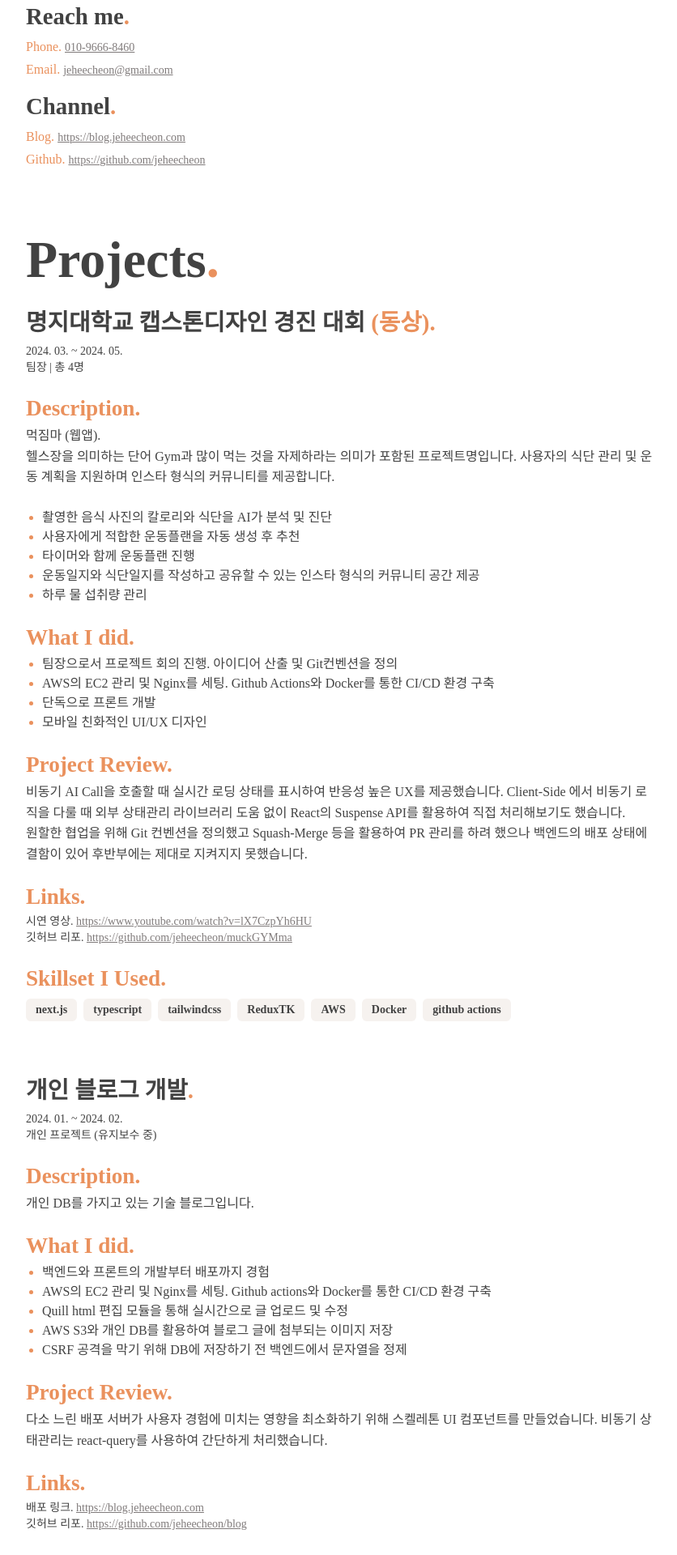
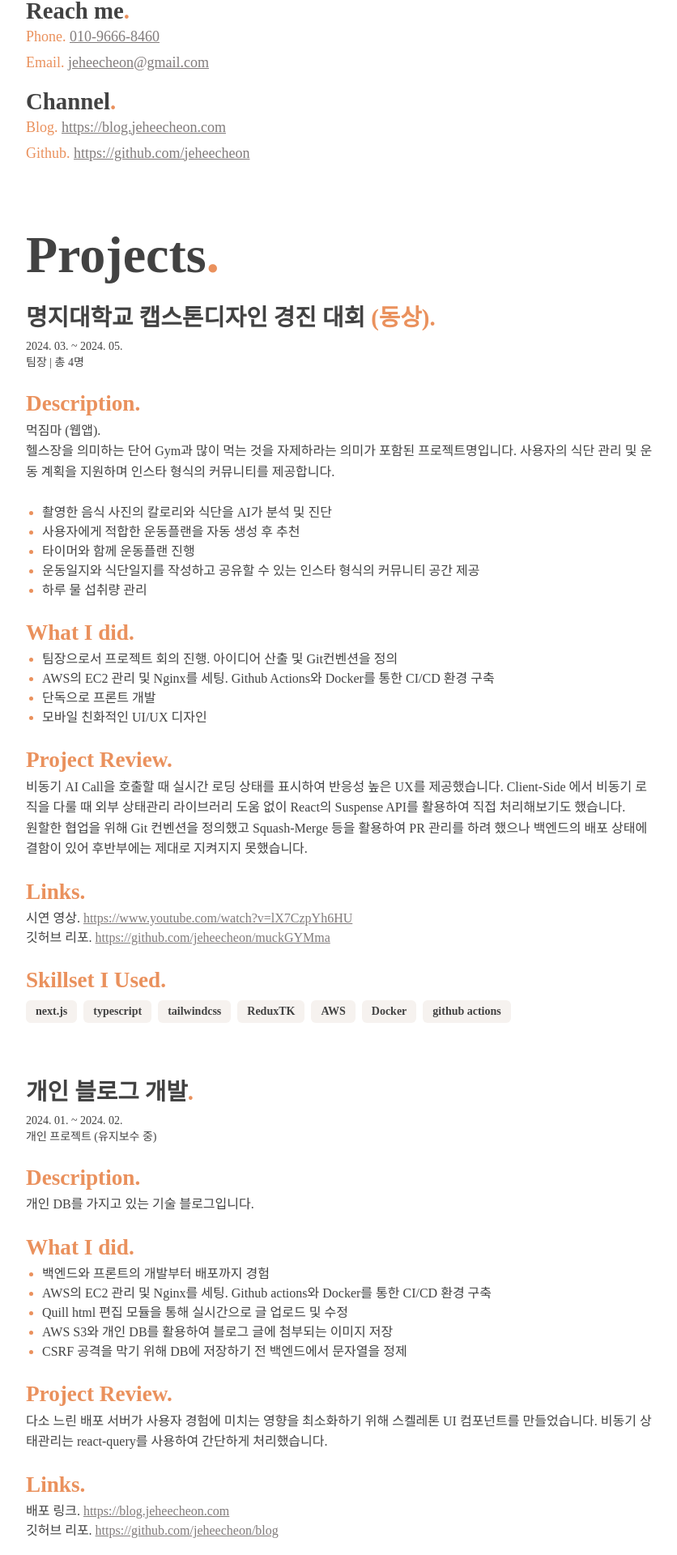
Before and after one commit to jeheecheon/resume, a React (Vite) app: page / in a window 1280 px wide. Shown: the part 707-2627 px from the top of the page at 81% size, without its empty margins (220-1056 px from the left). Built offline with nearby package versions, Linux system fonts and the light colour scheme; a web font is replaced by a local one.

Commit message:
style: 이력서 수정

```diff
--- a/src/app/page.tsx
+++ b/src/app/page.tsx
@@ -49,7 +49,7 @@ Page.Contact = function Contact() {
             <div className="flex flex-col sm:flex-row gap-x-4 items-center">
                 {/* <div className="w-full aspect-square max-w-[14rem] bg-gray-200 rounded-full sm:rounded-3xl" /> */}
 
-                <div className="w-full sm:w-fit px-3 sm:px-0 flex flex-col gap-y-3 justify-around">
+                <div className="w-full sm:w-fit px-3 sm:px-0 flex flex-col gap-y-5 justify-around sm:text-lg">
                     <div className="space-y-1 flex flex-col">
                         <h3>Reach me</h3>
 
@@ -60,7 +60,6 @@ Page.Contact = function Contact() {
                             <a
                                 title="Phone Number"
                                 href="tel:010-9666-8460"
-                                className="text-sm"
                             >
                                 010-9666-8460
                             </a>
@@ -73,7 +72,6 @@ Page.Contact = function Contact() {
                             <a
                                 title="Email"
                                 href="mailto:jeheecheon@gmail.com"
-                                className="text-sm"
                             >
                                 jeheecheon@gmail.com
                             </a>
@@ -90,7 +88,6 @@ Page.Contact = function Contact() {
                             <a
                                 title="Blog"
                                 href="https://blog.jeheecheon.com"
-                                className="text-sm"
                                 target="_blank"
                                 rel="noreferrer"
                             >
@@ -105,7 +102,6 @@ Page.Contact = function Contact() {
                             <a
                                 title="Github"
                                 href="https://github.com/jeheecheon"
-                                className="text-sm"
                                 target="_blank"
                                 rel="noreferrer"
                             >
@@ -211,7 +207,7 @@ Page.Projects = function Projects() {
 
                 <div className="mt-5 text-theme-1">
                     <h4>Links</h4>
-                    <p className="text-sm">
+                    <p className="text-sm sm:text-base">
                         <span>시연 영상. </span>
                         <a
                             title="먹짐마 시연 영상"
@@ -222,7 +218,7 @@ Page.Projects = function Projects() {
                             https://www.youtube.com/watch?v=lX7CzpYh6HU
                         </a>
                     </p>
-                    <p className="text-sm">
+                    <p className="text-sm sm:text-base">
                         <span>깃허브 리포. </span>
                         <a
                             title="먹짐마 깃허브 리포"
@@ -308,7 +304,7 @@ Page.Projects = function Projects() {
 
                 <div className="mt-5 text-theme-1">
                     <h4>Links</h4>
-                    <p className="text-sm">
+                    <p className="text-sm sm:text-base">
                         <span>배포 링크. </span>
                         <a
                             title="개인 블로그"
@@ -319,7 +315,7 @@ Page.Projects = function Projects() {
                             https://blog.jeheecheon.com
                         </a>
                     </p>
-                    <p className="text-sm">
+                    <p className="text-sm sm:text-base">
                         <span>깃허브 리포. </span>
                         <a
                             title="개인 블로그 깃허브 리포"
@@ -411,7 +407,7 @@ Page.Projects = function Projects() {
 
                 <div className="mt-5 text-theme-1">
                     <h4>Links</h4>
-                    <p className="text-sm">
+                    <p className="text-sm sm:text-base">
                         <span>배포 링크. </span>
                         <a
                             title="AO 스터디 공식 웹사이트"
@@ -422,7 +418,7 @@ Page.Projects = function Projects() {
                             https://www.fireao.com/
                         </a>
                     </p>
-                    <p className="text-sm">
+                    <p className="text-sm sm:text-base">
                         <span>깃허브 리포. </span>
                         <a
                             title="AO 스터디 공식 웹사이트 깃허브 리포"
```
